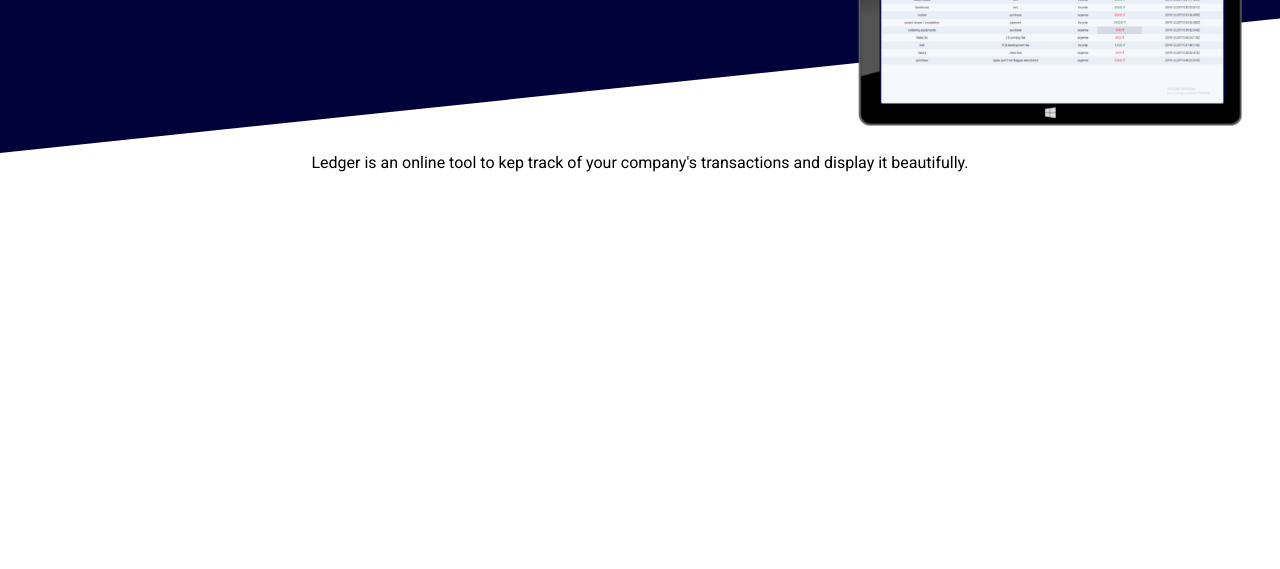
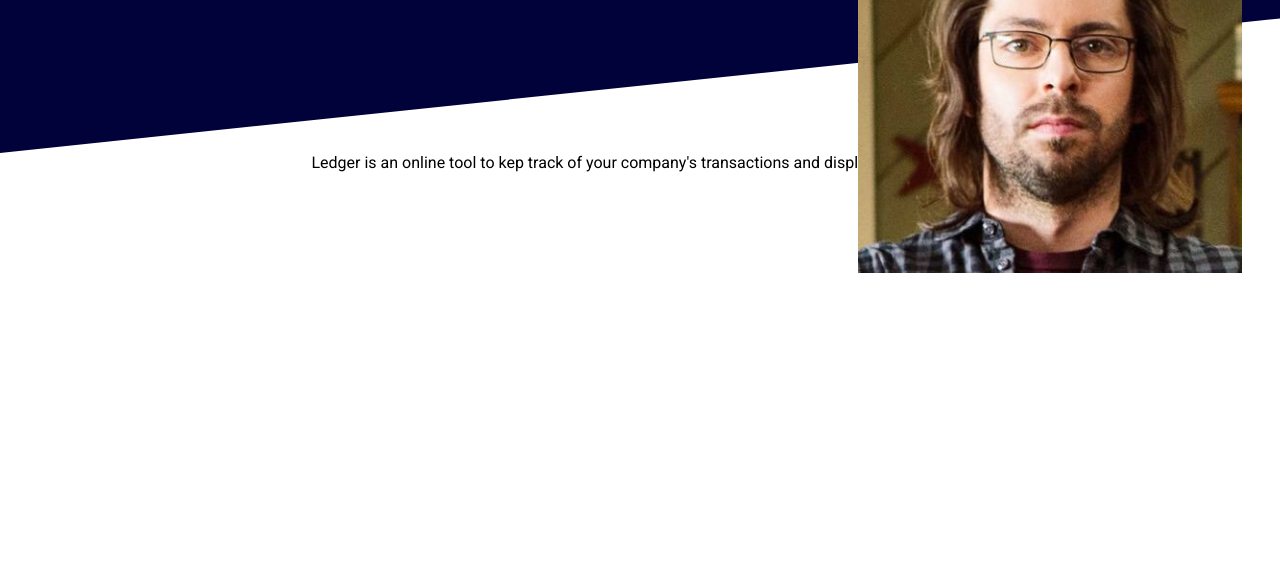
Before and after one commit to jenish-jain/ledger-1.0, a website: page index.html in a window 1280 px wide. Shown: the part 231-800 px from the top of the page. Drawn offline with Linux system fonts and the light colour scheme.

Commit message:
corection for image

```diff
--- a/index.html
+++ b/index.html
@@ -55,7 +55,7 @@
                 </div>
             </div>
         </div>
-        <img id="tablet" src="/assets/webiste-in-tablet.png">
+        <img id="tablet" src="assets/user1.jpg">
         <div class="company-name">LEDGER</div>
         <p class="description">Keeping Track of your transactions was never this easier</p>
     </header>
```
Also changed, not shown: public/pages/dashboard/index.html (+1 -1 lines).
